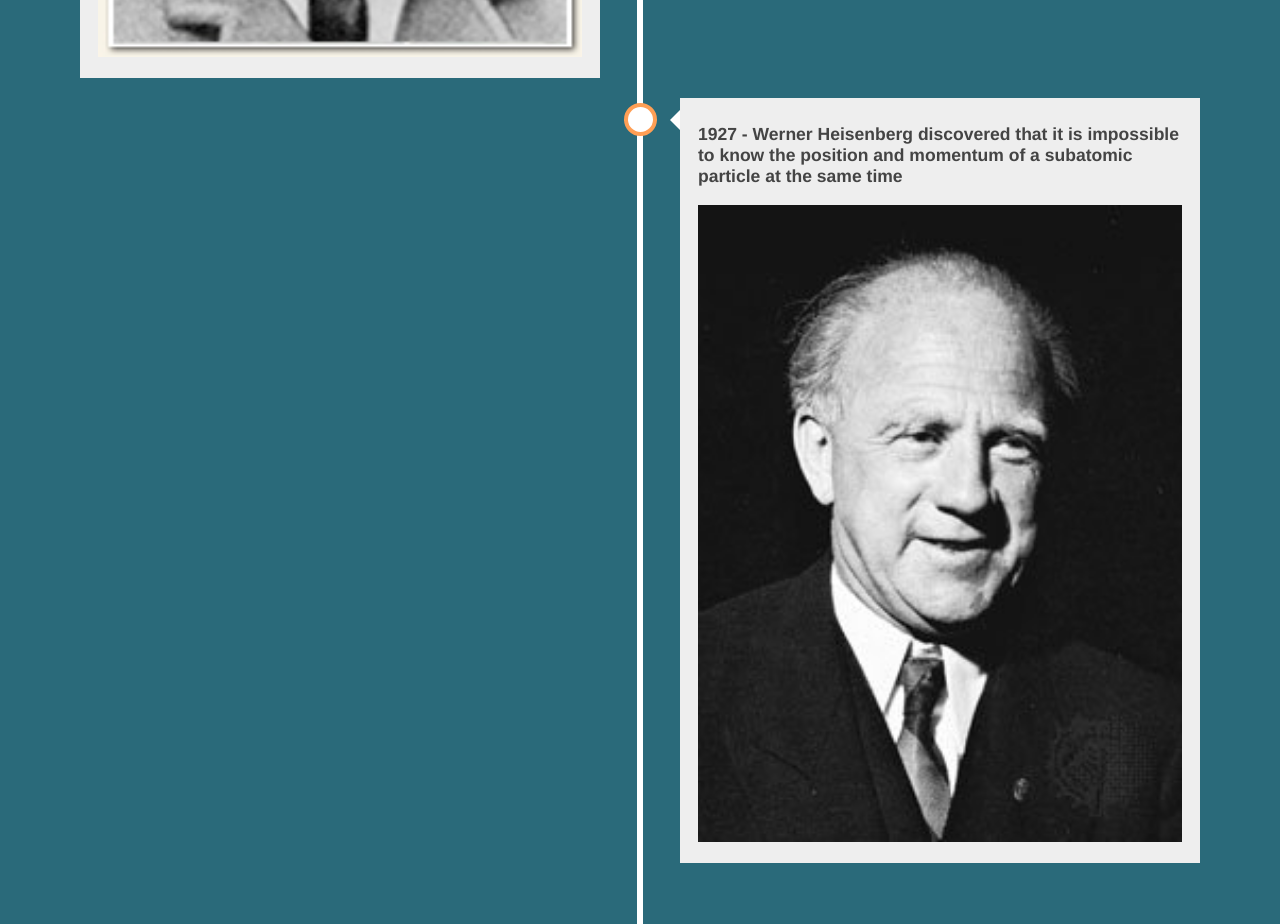
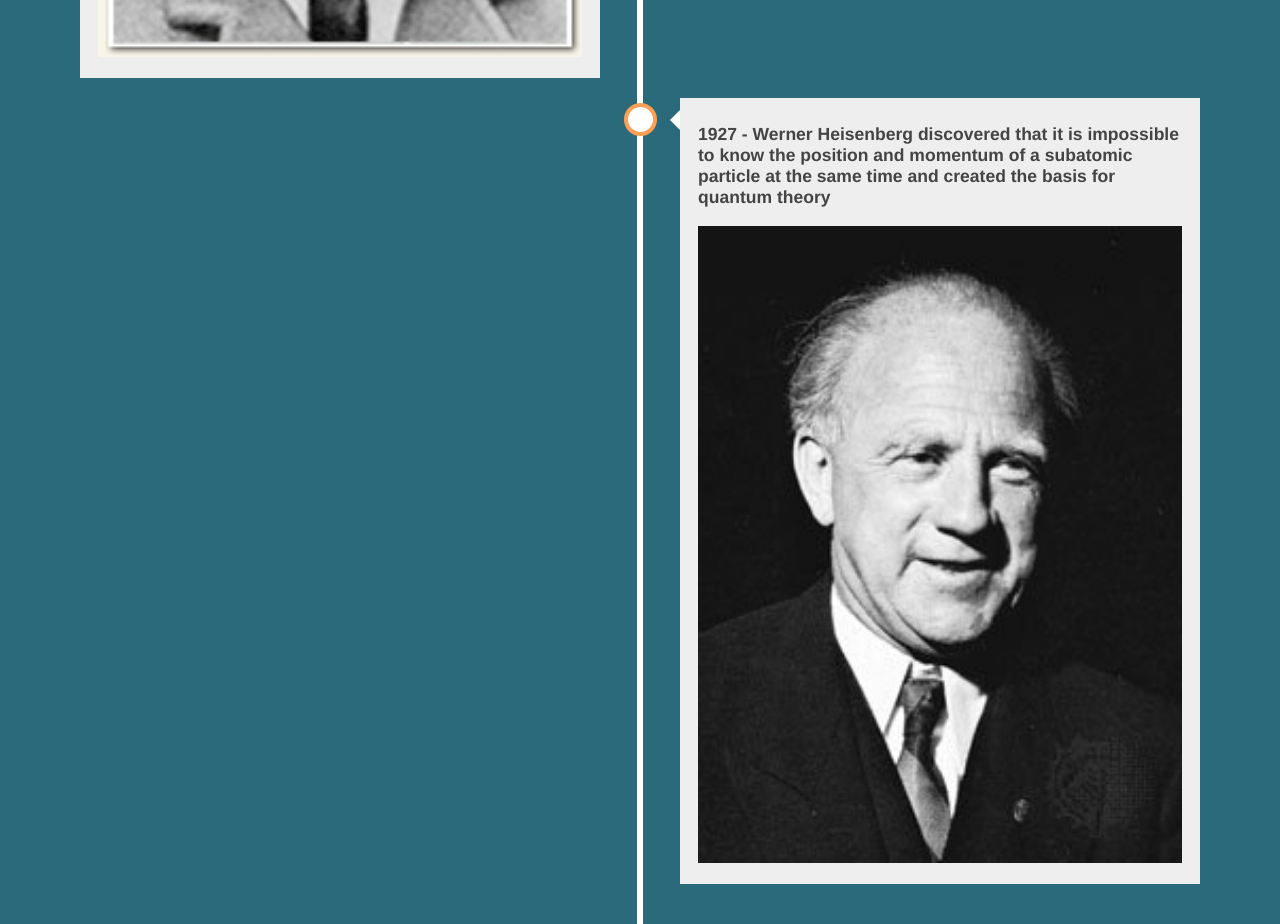
Before and after one commit to thegamebegins25/periodictablehistory, a plain HTML site: page index.html in a window 1280 px wide. Shown: the part 7500-8424 px from the top of the page. Drawn offline with Linux system fonts and the light colour scheme.

Commit message:
Update index.html

```diff
--- a/index.html
+++ b/index.html
@@ -126,7 +126,7 @@
     </div>
     <div class="container right">
         <div class="collapsible">
-            <h3>1927 - Werner Heisenberg discovered that it is impossible to know the position and momentum of a subatomic particle at the same time</h3>
+            <h3>1927 - Werner Heisenberg discovered that it is impossible to know the position and momentum of a subatomic particle at the same time and created the basis for quantum theory</h3>
             <img class="timelineimages" src="static/img/Heisenberg.JPG"></img>
 
 
```
